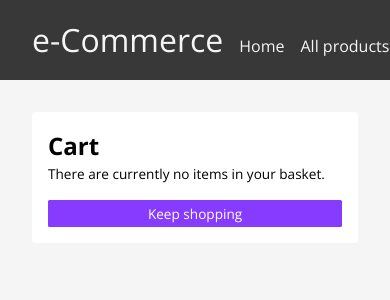
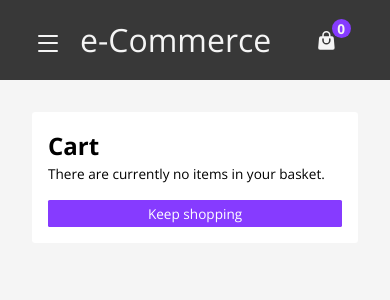
Before and after one commit to AntonioJRuizG/ecommerce-front, a Next.js app: page /cart in a window 390 px wide. Shown: the top 300 px of the page. Built offline with nearby package versions, Linux system fonts and the light colour scheme; no server answers; the database is empty.

Commit message:
Design responsive navbar

```diff
--- a/components/Header/Header.module.scss
+++ b/components/Header/Header.module.scss
@@ -7,7 +7,7 @@
 	display: flex;
 	flex-direction: row;
 	justify-content: space-between;
-	align-items: baseline;
+	align-items: center;
 	gap: 1rem;
 
 	@media screen and (min-width: 700px) {
@@ -18,5 +18,10 @@
 		font-size: 2rem;
 		color: $primaryColor;
 		text-decoration: none;
+		margin-left: 3rem;
+
+		@media screen and (min-width: 800px) {
+			margin-left: 0rem;
+		}
 	}
 }
--- a/components/Nav/Nav.js
+++ b/components/Nav/Nav.js
@@ -1,9 +1,20 @@
 import Link from "next/link";
 import style from './Nav.module.scss'
 import ShoppingBag from "../icons/ShoppingBag";
+import { useRef } from "react";
+
 export default function Nav ({cartProducts}) {
+	const navRef = useRef(null);
+	const closeBtnRef = useRef(null);
+
+	const handleMenu = () => {
+		navRef.current.classList.toggle(style.responsiveNav);
+		closeBtnRef.current.classList.toggle(style.navOpenBtnAction);
+	};
+
   return (
-		<nav className={style.navMenu}>
+		<>
+			<nav ref={navRef} className={style.navMenu}>
 				<Link className={style.navLink} href={'/'}>
 					Home
 				</Link>
@@ -16,9 +27,23 @@ export default function Nav ({cartProducts}) {
 				<Link className={style.navLink} href={'/account'}>
 					Account
 				</Link>
-			<Link className={style.navLink + ' ' + style.cartLink} href={'/cart'}>
+				<Link
+					className={style.navLink + ' ' + style.cartLinkSimple}
+					href={'/cart'}
+				>
+					Cart <span>({cartProducts.length})</span>
+				</Link>
+			</nav>
+			<nav className={style.navSmallScreen}>
+				<button ref={closeBtnRef} className={style.navBtn} onClick={handleMenu}>
+					<span></span>
+					<span></span>
+					<span></span>
+				</button>
+			</nav>
+			<Link className={style.cartLinkAdv} href={'/cart'}>
 				<ShoppingBag></ShoppingBag> <span>{cartProducts.length}</span>
 			</Link>
-		</nav>
+		</>
 	);
 }
--- a/components/Nav/Nav.module.scss
+++ b/components/Nav/Nav.module.scss
@@ -1,20 +1,93 @@
 @import '../../styles/global.variables.scss';
 
 .navMenu {
+	background-color: $secondaryColor;
+	position: fixed;
+	top: 5rem;
+	left: 0;
+	height: 15rem;
+	width: 10rem;
 	display: flex;
-	flex-direction: row;
+	justify-content: center;
+	flex-direction: column;
+	align-items: flex-start;
+	padding-left: 2rem;
 	gap: 1rem;
+	transition: 0.5s;
+	transform: translateX(-100vh);
 
 	.navLink {
 		color: $primaryColor;
 		text-decoration: none;
 	}
+}
 
-	.cartLink {
+.responsiveNav {
+	transform: none;
+}
+
+.navSmallScreen {
+	.navBtn {
+		background: transparent;
+		border: none;
+		cursor: pointer;
+		opacity: 1;
+		position: absolute;
+		top: 2.1rem;
+		left: 2rem;
+		display: flex;
+		flex-direction: column;
+		width: 2rem;
+		height: 1.5rem;
+		gap: 0.35rem;
+
+		@media screen and (min-width: 700px) {
+			left: 6rem;
+		}
+	}
+
+	.navBtn > span {
+		background-color: $primaryColor;
+		border-radius: 1px;
+		height: 2px;
+		width: 100%;
+		transition: all 0.5s;
+		transform-origin: right;
+	}
+
+	.navOpenBtnAction span:first-child {
+		transform: rotate(-45deg) scale(1.05);
+	}
+
+	.navOpenBtnAction span:nth-child(2) {
+		transform-origin: center;
+		transform: scale(0);
+	}
+
+	.navOpenBtnAction span:last-child {
+		transform: rotate(45deg) scale(1.05);
+	}
+
+	.navBtn span:first-child {
+		transform: 0;
+	}
+
+	.navBtn span:nth-child(2) {
+		transform: 0;
+	}
+
+	.navBtn span:last-child {
+		transform: 0;
+	}
+}
+
+.cartLinkAdv {
 	display: flex;
 	align-items: center;
 	justify-content: center;
-		width: 2.8rem;
+	min-width: 2.8rem;
+	color: $primaryColor;
+	text-decoration: none;
 
 	svg {
 		width: 1.3rem;
@@ -38,7 +111,25 @@
 	}
 }
 
-	@media screen and (min-width: 700px) {
-		padding: 1rem $leftRightPaddingMobile;
+@media screen and (min-width: 800px) {
+	.navSmallScreen {
+		display: none;
+	}
+
+	.navMenu {
+		flex-direction: row;
+		position: inherit;
+		transition: none;
+		transform: none;
+		height: min-content;
+		width: min-content;
+
+		.navLink {
+			color: $primaryColor;
+			text-decoration: none;
+		}
+		.cartLinkSimple {
+			display: none;
 		}
 	}
+}
```
Lines whose indentation alone changed are shown as unchanged.
